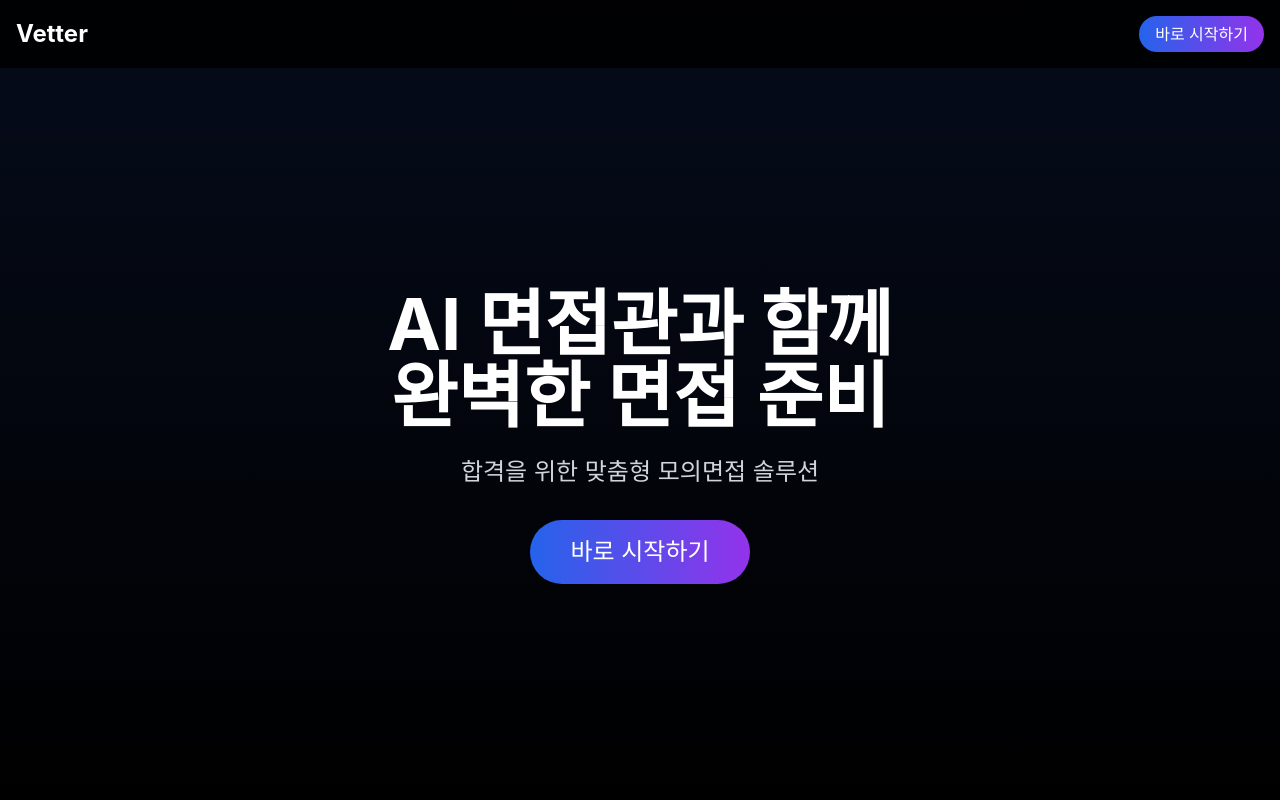
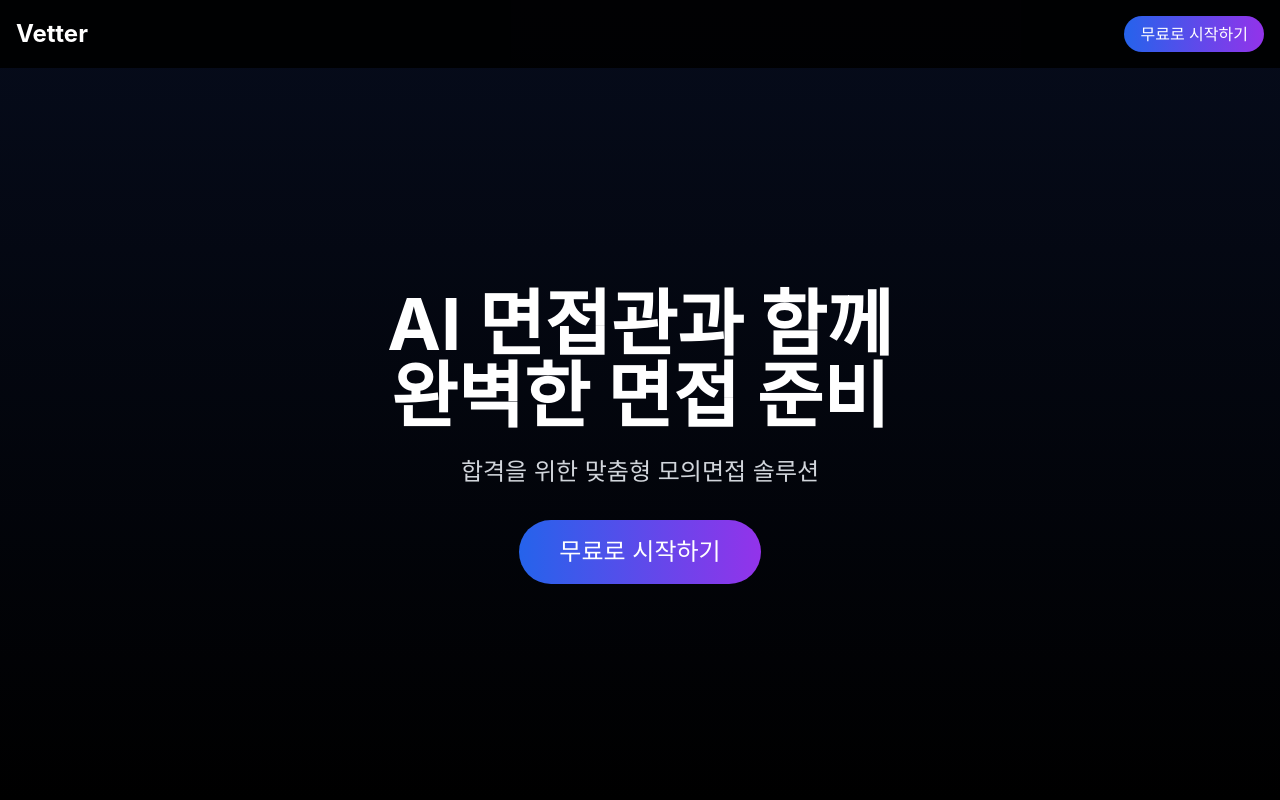
Before and after one commit to JJJiL0ng/vetterPage, a Next.js app: page / in a window 1280 px wide. Shown: the top 800 px of the page. Built offline with nearby package versions, Linux system fonts and the light colour scheme; no server answers.

Commit message:
free ment fix

```diff
--- a/app/ClientPage.js
+++ b/app/ClientPage.js
@@ -64,7 +64,7 @@ export default function ClientPage() {
             onClick={handleGetStarted}
             className="bg-gradient-to-r from-blue-600 to-purple-600 text-white px-4 py-1.5 rounded-full text-base transition-all transform hover:scale-105 hover:shadow-lg"
           >
-            바로 시작하기
+            무료로 시작하기
           </button>
         </div>
       </nav>
@@ -86,7 +86,7 @@ export default function ClientPage() {
               onClick={handleGetStarted}
               className="bg-gradient-to-r from-blue-600 to-purple-600 text-white px-10 py-4 rounded-full text-xl md:text-2xl transition-all transform hover:scale-105 hover:shadow-lg inline-block"
             >
-              바로 시작하기
+              무료로 시작하기
             </button>
           </div>
         </section>
```
